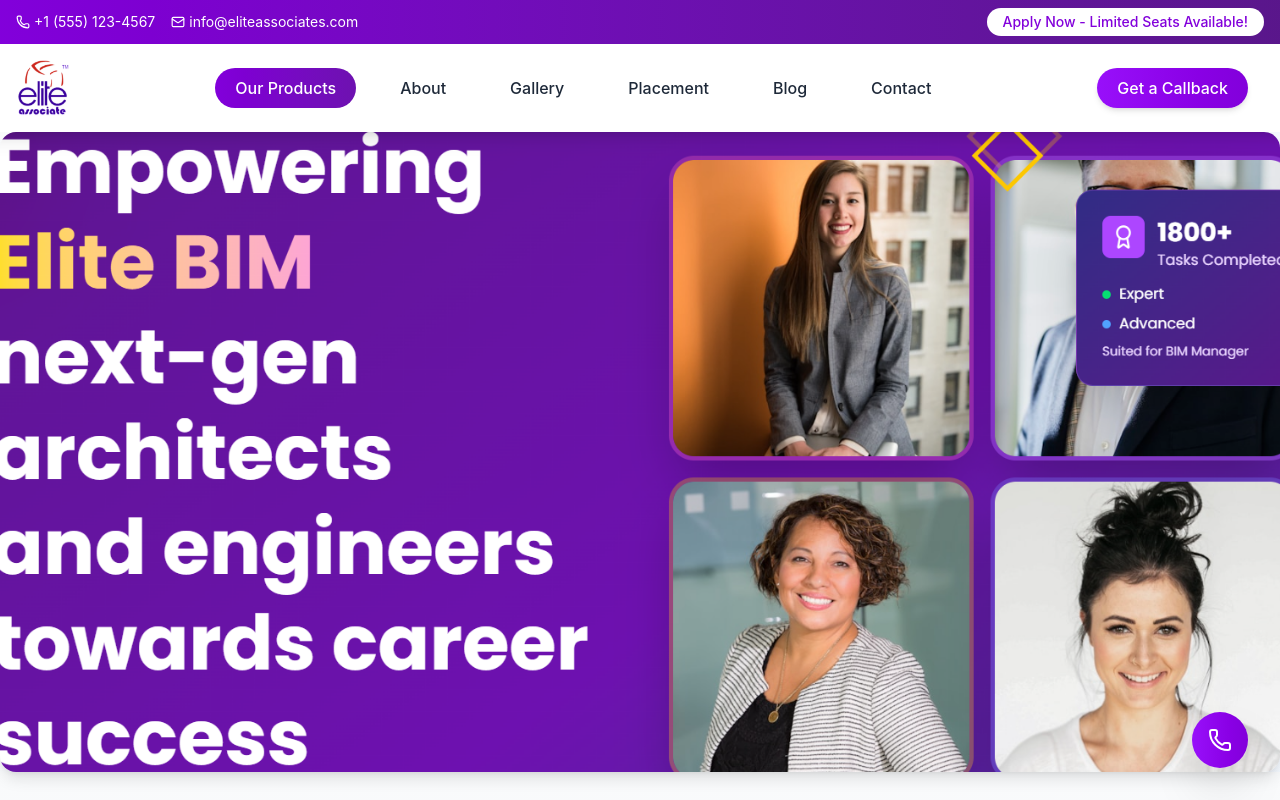
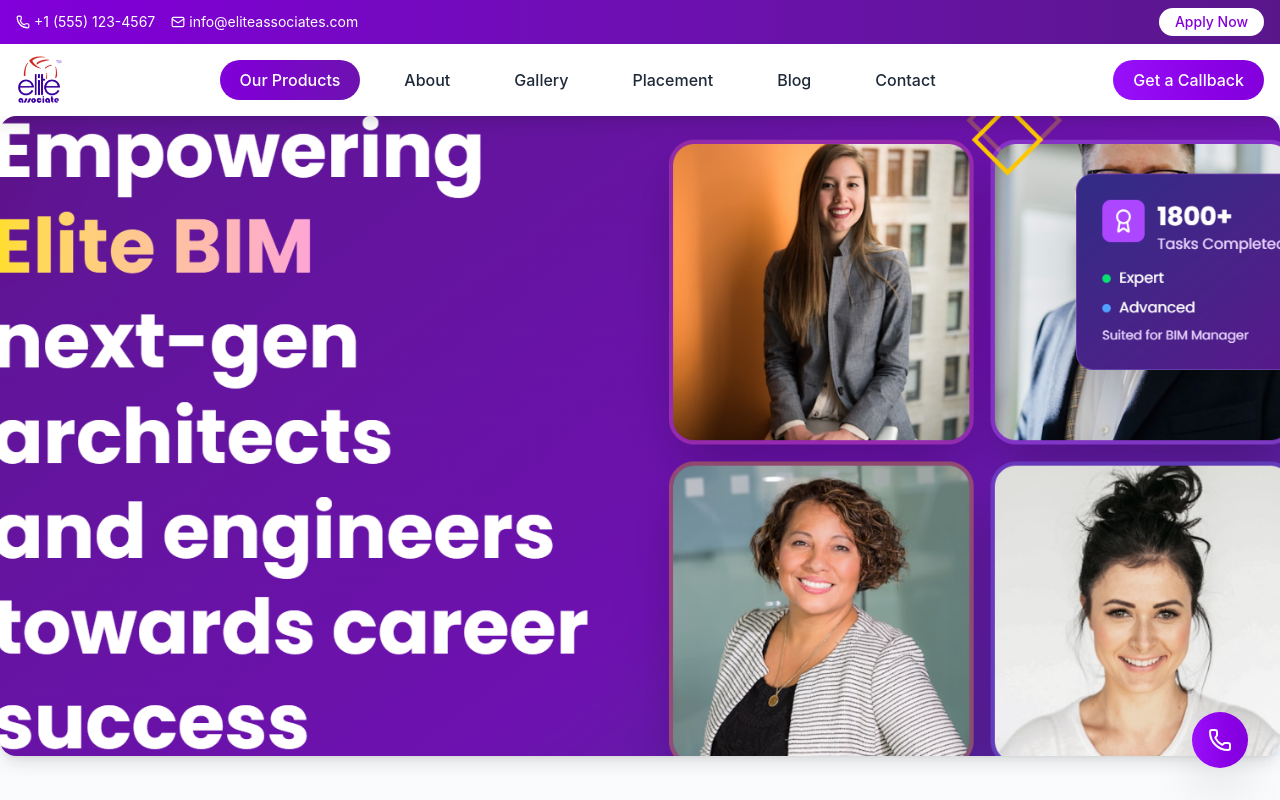
Before and after one commit to kbamnote/eliteAssociate, a React (Vite) app: page /our-products in a window 1280 px wide. Shown: the top 800 px of the page. Built offline with nearby package versions, Linux system fonts and the light colour scheme.

Commit message:
change15

```diff
--- a/src/components/common/Header.jsx
+++ b/src/components/common/Header.jsx
@@ -1,69 +1,32 @@
-import React, { useState, useEffect, useRef } from "react";
-import { ArrowRight, Menu, X, Phone, Mail, Search, User, Camera } from "lucide-react";
+import React, { useState, useEffect } from "react";
+import { Menu, X, Phone, Mail } from "lucide-react";
 import { Link, useLocation } from "react-router-dom";
 import logo from "../../assets/Untitled design (2).png";
 
 const Header = () => {
   const [isMobileMenuOpen, setIsMobileMenuOpen] = useState(false);
   const [scrolled, setScrolled] = useState(false);
-  const [isSearchOpen, setIsSearchOpen] = useState(false);
-  const [searchQuery, setSearchQuery] = useState("");
-  const searchRef = useRef(null);
   const location = useLocation();
 
   useEffect(() => {
     const handleScroll = () => setScrolled(window.scrollY > 20);
-    const handleClickOutside = (event) => {
-      if (searchRef.current && !searchRef.current.contains(event.target)) {
-        setIsSearchOpen(false);
-      }
-    };
     window.addEventListener("scroll", handleScroll);
-    document.addEventListener("mousedown", handleClickOutside);
-    return () => {
-      window.removeEventListener("scroll", handleScroll);
-      document.removeEventListener("mousedown", handleClickOutside);
-    };
+    return () => window.removeEventListener("scroll", handleScroll);
   }, []);
 
-  // Close mobile menu when route changes
-  useEffect(() => {
-    setIsMobileMenuOpen(false);
-  }, [location.pathname]);
+  useEffect(() => setIsMobileMenuOpen(false), [location.pathname]);
 
-  const toggleMobileMenu = () => {
-    setIsMobileMenuOpen(!isMobileMenuOpen);
-  };
-
-  const closeMobileMenu = () => {
-    setIsMobileMenuOpen(false);
-  };
-
-  const toggleSearch = () => {
-    setIsSearchOpen(!isSearchOpen);
-    setSearchQuery("");
-  };
-
-  const handleSearch = (e) => {
-    e.preventDefault();
-    if (searchQuery.trim()) {
-      console.log("Searching for:", searchQuery);
-      setIsSearchOpen(false);
-    }
-  };
-
-  // Helper function to check if current path is active
   const isActive = (path) => location.pathname === path;
 
   return (
     <header
       className={`w-full sticky top-0 z-50 transition-all duration-300 ${
-        scrolled ? "bg-white backdrop-blur-md shadow-lg" : "bg-white backdrop-blur-sm"
+        scrolled ? "bg-white shadow-lg" : "bg-white"
       }`}
     >
-      {/* Top Announcement Banner */}
+      {/* Top Banner */}
       <div className="bg-gradient-to-r from-purple-700 to-purple-900 text-white py-2 px-4">
-        <div className="container mx-auto flex flex-col md:flex-row justify-between items-center text-sm">
+        <div className="max-w-7xl mx-auto flex flex-col md:flex-row justify-between items-center text-sm">
           <div className="flex items-center gap-4 mb-2 md:mb-0">
             <span className="flex items-center gap-1">
               <Phone size={14} />
@@ -74,226 +37,88 @@
               <span>info@eliteassociates.com</span>
             </span>
           </div>
-          <button
-            className="bg-white text-purple-700 px-4 py-1 rounded-full font-medium hover:bg-gray-100 transition-all transform hover:scale-105 active:scale-95"
-          >
-            Apply Now - Limited Seats Available!
+          <button className="bg-white text-purple-700 px-4 py-1 rounded-full font-medium hover:bg-gray-100 transition">
+            Apply Now
           </button>
         </div>
       </div>
 
       {/* Main Header */}
-      <div className="max-w-7xl mx-auto flex items-center justify-between px-4 py-3 md:py-4">
-        {/* Left: Logo */}
-        <div className="flex items-center space-x-2 opacity-0 animate-fadeInLeft">
+      <div className="max-w-7xl mx-auto flex items-center justify-between px-4 py-3">
+        {/* Logo */}
         <Link to="/" className="flex items-center">
           <img
             src={logo}
-              alt="Elite Associates Logo"
-              className="h-12 w-auto md:h-14 object-contain"
+            alt="Elite Associates"
+            className="h-12 w-auto object-contain"
           />
         </Link>
-        </div>
 
-        {/* Center Navigation - Desktop */}
-        <nav className="hidden lg:flex items-center space-x-6 relative">
-          {/* Our Products */}
+        {/* Desktop Nav */}
+        <nav className="hidden lg:flex items-center space-x-6">
+          {[
+            { name: "Our Products", path: "/our-products" },
+            { name: "About", path: "/about" },
+            { name: "Gallery", path: "/gallery" },
+            { name: "Placement", path: "/placement" },
+            { name: "Blog", path: "/blog" },
+            { name: "Contact", path: "/contact" },
+          ].map((item) => (
             <Link
-            to="/our-products"
-            className={`px-5 py-2 rounded-full font-medium flex items-center gap-2 transition-all  transform hover:scale-105 active:scale-95 ${
-              isActive('/our-products')
-                ? 'bg-gradient-to-r from-purple-700 to-purple-800 text-white'
-                : ' text-gray-800 hover:bg-gray-200'
+              key={item.path}
+              to={item.path}
+              className={`px-5 py-2 rounded-full font-medium transition ${
+                isActive(item.path)
+                  ? "bg-gradient-to-r from-purple-700 to-purple-800 text-white"
+                  : "text-gray-800 hover:bg-gray-200"
               }`}
             >
-            Our Products
+              {item.name}
             </Link>
-
-          {/* About */}
-          <Link
-            to="/about"
-            className={`px-5 py-2 rounded-full font-medium flex items-center gap-2 transition-all transform hover:scale-105 active:scale-95 ${
-              isActive('/about')
-                ? 'bg-gradient-to-r from-purple-700 to-purple-800 text-white'
-                : ' text-gray-800 hover:bg-gray-200'
-            }`}
-          >
-            About
-          </Link>
-
-          {/* Gallery */}
-          <Link
-            to="/gallery"
-            className={`px-5 py-2 rounded-full font-medium flex items-center gap-2 transition-all transform hover:scale-105 active:scale-95 ${
-              isActive('/gallery')
-                ? 'bg-gradient-to-r from-purple-700 to-purple-800 text-white'
-                : ' text-gray-800 hover:bg-gray-200'
-            }`}
-          >
-            Gallery
-          </Link>
-
-          {/* Placement */}
-          <Link
-            to="/placement"
-            className={`px-5 py-2 rounded-full font-medium flex items-center gap-2 transition-all transform hover:scale-105 active:scale-95 ${
-              isActive('/placement')
-                ? 'bg-gradient-to-r from-purple-700 to-purple-800 text-white'
-                : ' text-gray-800 hover:bg-gray-200'
-            }`}
-          >
-            Placement
-          </Link>
-
-          {/* Blog */}
-          <Link
-            to="/blog"
-            className={`px-5 py-2 rounded-full font-medium flex items-center gap-2 transition-all transform hover:scale-105 active:scale-95 ${
-              isActive('/blog')
-                ? 'bg-gradient-to-r from-purple-700 to-purple-800 text-white'
-                : ' text-gray-800 hover:bg-gray-200'
-            }`}
-          >
-            Blog
-          </Link>
-
-          {/* Contact */}
-          <Link
-            to="/contact"
-            className={`px-5 py-2 rounded-full font-medium flex items-center gap-2 transition-all transform hover:scale-105 active:scale-95 ${
-              isActive('/contact')
-                ? 'bg-gradient-to-r from-purple-700 to-purple-800 text-white'
-                : ' text-gray-800 hover:bg-gray-200'
-            }`}
-          >
-            Contact
-          </Link>
+          ))}
         </nav>
 
-        {/* Right: Action Buttons */}
-        <div className="flex items-center space-x-4">
-          <button
-            className="hidden lg:block bg-gradient-to-r from-purple-600 to-purple-700 text-white px-5 py-2 rounded-full font-medium hover:from-purple-700 hover:to-purple-800 transition shadow-md transform hover:scale-105 active:scale-95"
-          >
+        {/* Actions */}
+        <div className="flex items-center gap-4">
+          <button className="hidden lg:block bg-gradient-to-r from-purple-600 to-purple-700 text-white px-5 py-2 rounded-full font-medium hover:from-purple-700 hover:to-purple-800 transition">
             Get a Callback
           </button>
-
           <button
-            className="lg:hidden text-purple-800 focus:outline-none p-2 rounded-lg hover:bg-gray-100 transform active:scale-90 transition"
-            onClick={toggleMobileMenu}
-            aria-label="Toggle mobile menu"
+            onClick={() => setIsMobileMenuOpen(!isMobileMenuOpen)}
+            className="lg:hidden text-purple-800 p-2 rounded-lg hover:bg-gray-100 transition"
           >
             {isMobileMenuOpen ? <X size={24} /> : <Menu size={24} />}
           </button>
         </div>
       </div>
 
-      {/* Search Bar */}
-      {isSearchOpen && (
-        <div
-          ref={searchRef}
-          className="absolute top-full left-0 right-0 bg-white shadow-lg border-t border-gray-200 z-50 opacity-0 animate-slideDown"
-        >
-          <div className="container mx-auto px-4 py-4">
-            <form onSubmit={handleSearch} className="flex gap-2">
-              <input
-                type="text"
-                value={searchQuery}
-                onChange={(e) => setSearchQuery(e.target.value)}
-                placeholder="Search courses, programs, or resources..."
-                className="flex-grow px-4 py-2 border border-gray-300 rounded-full focus:outline-none focus:ring-2 focus:ring-purple-500"
-                autoFocus
-              />
-              <button
-                type="submit"
-                className="bg-purple-700 text-white px-6 py-2 rounded-full font-medium hover:bg-purple-800 transition transform hover:scale-105 active:scale-95"
-              >
-                Search
-              </button>
-            </form>
-          </div>
-        </div>
-      )}
-
       {/* Mobile Menu */}
       {isMobileMenuOpen && (
-        <div className="lg:hidden bg-white border-t border-gray-200 opacity-0 animate-slideDown">
-          <div className="container mx-auto px-4 py-4 space-y-4">
-            <div className="space-y-2">
+        <div className="lg:hidden bg-white border-t border-gray-200">
+          <div className="max-w-7xl mx-auto px-4 py-4 space-y-3">
+            {[
+              { name: "Our Products", path: "/our-products" },
+              { name: "About", path: "/about" },
+              { name: "Gallery", path: "/gallery" },
+              { name: "Placement", path: "/placement" },
+              { name: "Blog", path: "/blog" },
+              { name: "Contact", path: "/contact" },
+            ].map((item) => (
               <Link
-                to="/our-products"
-                className={`block w-full text-left py-2 px-4 rounded-lg font-medium flex items-center justify-between ${
-                  isActive('/our-products')
-                    ? 'bg-gradient-to-r from-purple-700 to-purple-800 text-white'
-                    : 'bg-gray-100 text-gray-800 hover:bg-gray-200'
+                key={item.path}
+                to={item.path}
+                onClick={() => setIsMobileMenuOpen(false)}
+                className={`block w-full py-2 px-4 rounded-lg font-medium text-left ${
+                  isActive(item.path)
+                    ? "bg-gradient-to-r from-purple-700 to-purple-800 text-white"
+                    : "bg-gray-100 text-gray-800 hover:bg-gray-200"
                 }`}
-                onClick={closeMobileMenu}
               >
-                Our Products <ArrowRight size={18} />
+                {item.name}
               </Link>
+            ))}
 
-              <Link
-                to="/about"
-                className={`block w-full text-left py-2 px-4 rounded-lg font-medium ${
-                  isActive('/about')
-                    ? 'bg-gradient-to-r from-purple-700 to-purple-800 text-white'
-                    : 'bg-gray-100 text-gray-800 hover:bg-gray-200'
-                }`}
-                onClick={closeMobileMenu}
-              >
-                About
-              </Link>
-
-              <Link
-                to="/gallery"
-                className={`block w-full text-left py-2 px-4 rounded-lg font-medium flex items-center justify-between ${
-                  isActive('/gallery')
-                    ? 'bg-gradient-to-r from-purple-700 to-purple-800 text-white'
-                    : 'bg-gray-100 text-gray-800 hover:bg-gray-200'
-                }`}
-                onClick={closeMobileMenu}
-              >
-                Gallery <Camera size={18} />
-              </Link>
-
-              <Link
-                to="/placement"
-                className={`block w-full text-left py-2 px-4 rounded-lg font-medium ${
-                  isActive('/placement')
-                    ? 'bg-gradient-to-r from-purple-700 to-purple-800 text-white'
-                    : 'bg-gray-100 text-gray-800 hover:bg-gray-200'
-                }`}
-                onClick={closeMobileMenu}
-              >
-                Placement
-              </Link>
-
-              <Link
-                to="/blog"
-                className={`block w-full text-left py-2 px-4 rounded-lg font-medium ${
-                  isActive('/blog')
-                    ? 'bg-gradient-to-r from-purple-700 to-purple-800 text-white'
-                    : 'bg-gray-100 text-gray-800 hover:bg-gray-200'
-                }`}
-                onClick={closeMobileMenu}
-              >
-                Blog
-              </Link>
-
-              <Link
-                to="/contact"
-                className={`block w-full text-left py-2 px-4 rounded-lg font-medium ${
-                  isActive('/contact')
-                    ? 'bg-gradient-to-r from-purple-700 to-purple-800 text-white'
-                    : 'bg-gray-100 text-gray-800 hover:bg-gray-200'
-                }`}
-                onClick={closeMobileMenu}
-              >
-                Contact
-              </Link>
-            </div>
-
-            <div className="pt-4 border-t border-gray-200">
+            <div className="pt-3 border-t border-gray-200">
               <button className="w-full bg-gradient-to-r from-purple-600 to-purple-700 text-white py-2 rounded-full font-medium hover:from-purple-700 hover:to-purple-800 transition mb-3">
                 Get a Callback
               </button>
@@ -304,35 +129,6 @@
           </div>
         </div>
       )}
-
-      <style jsx>{`
-        @keyframes fadeInLeft {
-          from {
-            opacity: 0;
-            transform: translateX(-20px);
-          }
-          to {
-            opacity: 1;
-            transform: translateX(0);
-          }
-        }
-        @keyframes slideDown {
-          from {
-            opacity: 0;
-            transform: translateY(-10px);
-          }
-          to {
-            opacity: 1;
-            transform: translateY(0);
-          }
-        }
-        .animate-fadeInLeft {
-          animation: fadeInLeft 0.5s ease-out forwards;
-        }
-        .animate-slideDown {
-          animation: slideDown 0.2s ease-out forwards;
-        }
-      `}</style>
     </header>
   );
 };
```
Also changed, not shown: src/components/pages/landingPage/HeroVideo.jsx (+4 -4 lines), src/components/pages/ourProducts/ProductShowcase.jsx (+5 -5 lines). Lines whose indentation alone changed are shown as unchanged.
